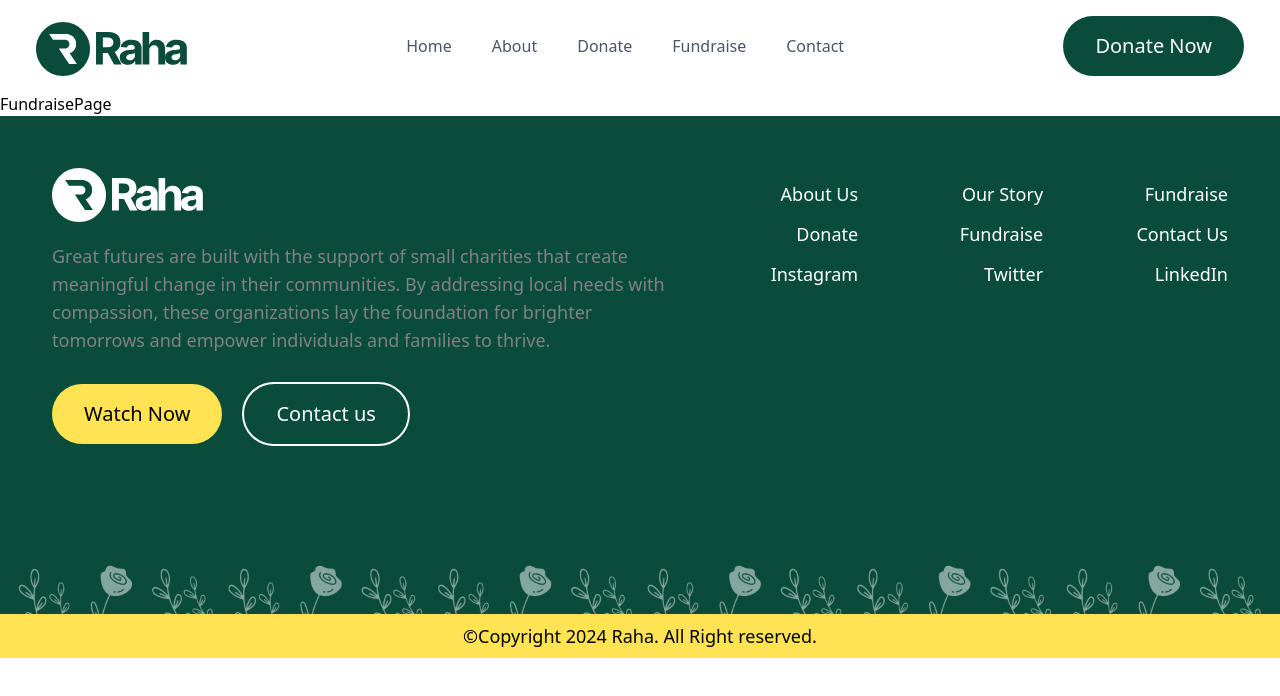
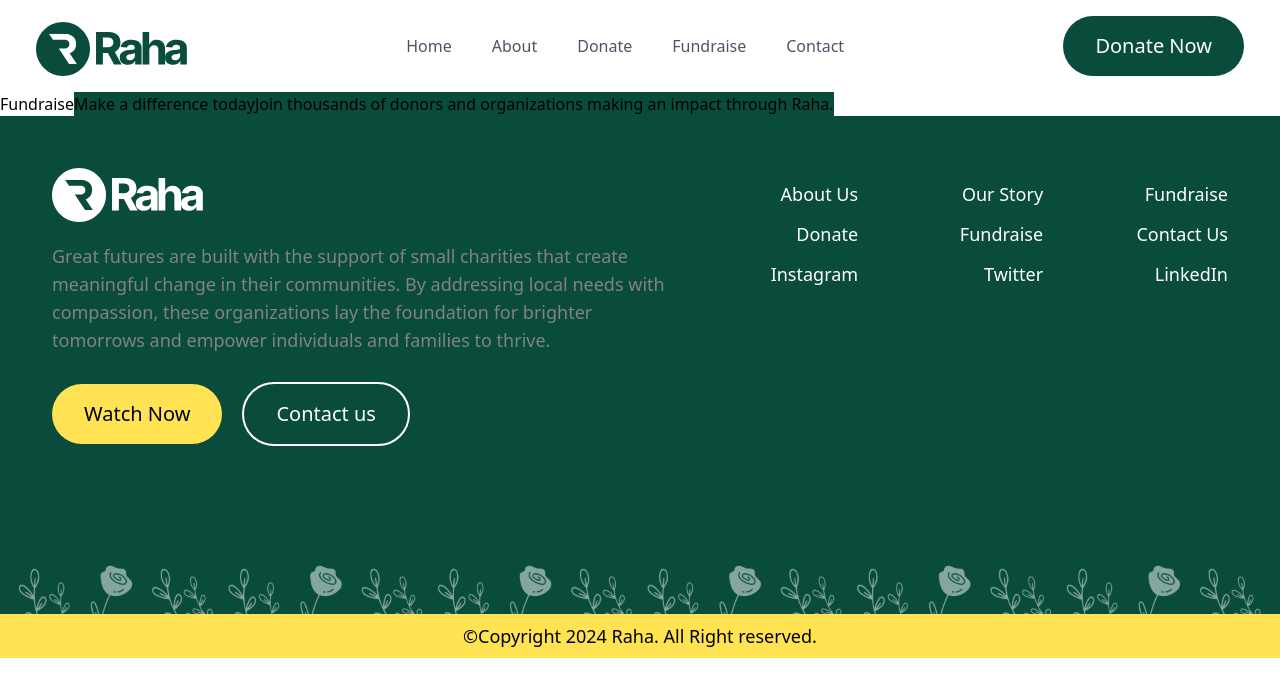
Before and after one commit to Prudentdev-xyz/Raha-app-new, a React (Vite) app: page /Fundraise in a window 1280 px wide. Shown: the top 696 px of the page. Built offline with nearby package versions, Linux system fonts and the light colour scheme.

Commit message:
fix-Fundraise1

```diff
--- a/src/pages/FundraisePage.jsx
+++ b/src/pages/FundraisePage.jsx
@@ -1,7 +1,18 @@
-import React from 'react'
+import React from "react";
 
 export const FundraisePage = () => {
   return (
-    <div>FundraisePage</div>
-  )
-}
+    <div className="flex">
+      <div>
+        <h1>Fundraise</h1>
+      </div>
+      <div className="bg-primary flex items-center justify-center">
+        <h1 className="text-black">Make a difference today</h1>
+        <p>
+          Join thousands of donors and organizations making an impact through
+          Raha.
+        </p>
+      </div>
+    </div>
+  );
+};
```
